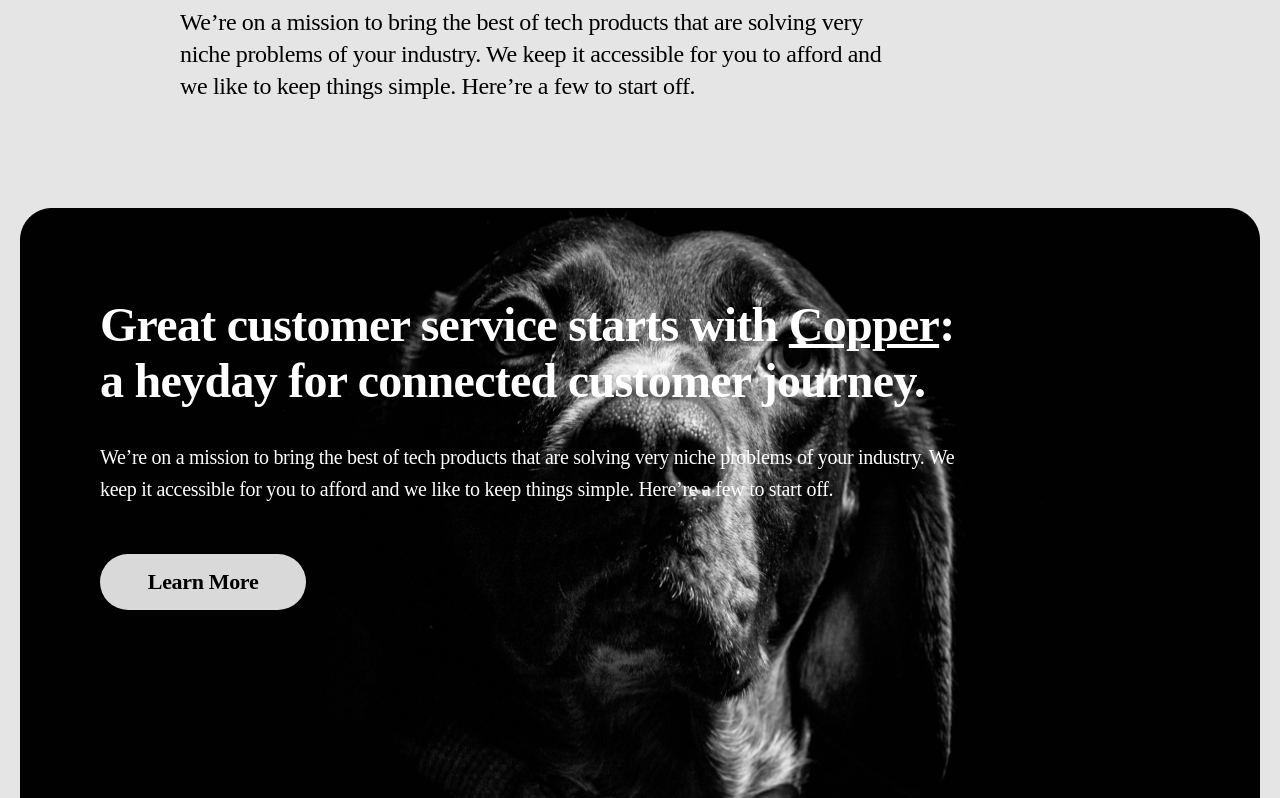
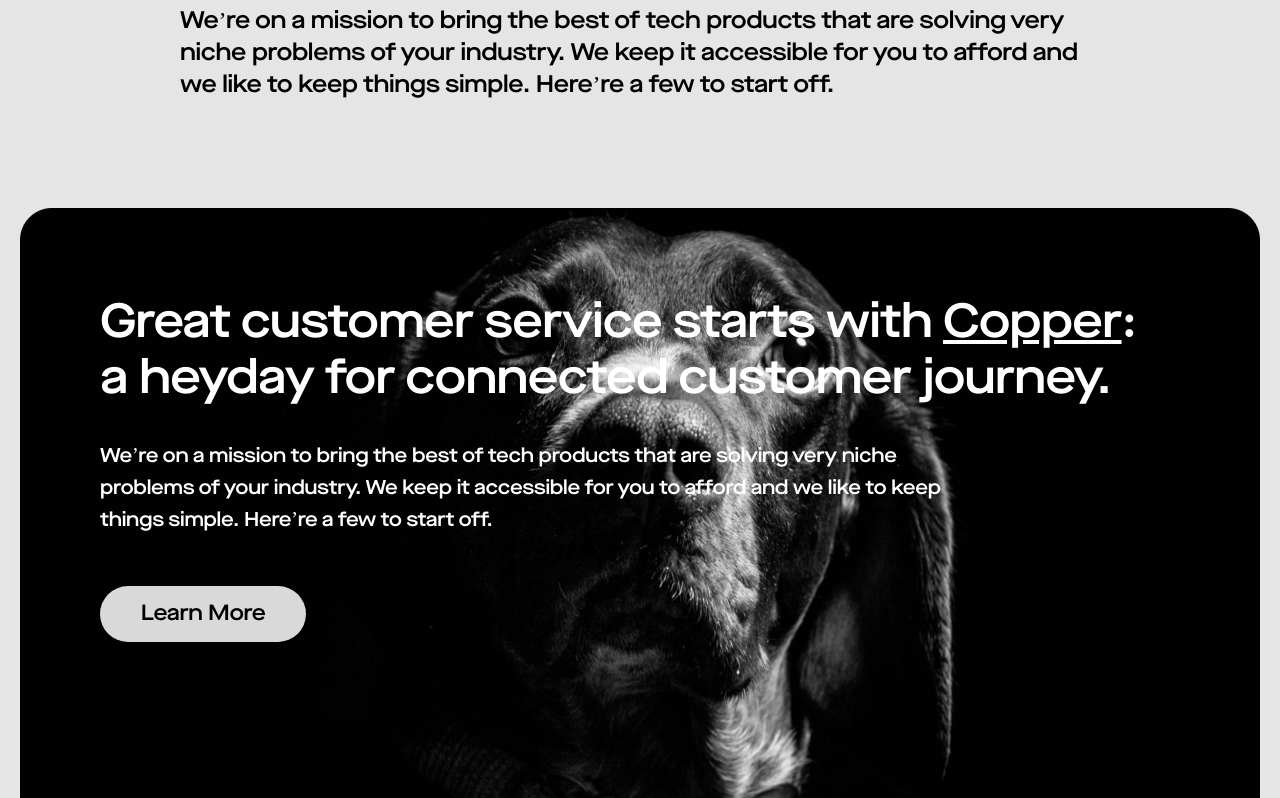
Before and after one commit to murtaz-raina/moveforward, an Angular app: page / in a window 1280 px wide. Shown: the part 954-1752 px from the top of the page. Built offline with nearby package versions, Linux system fonts and the light colour scheme.

Commit message:
moveforwardtech fonts

```diff
--- a/angular.json
+++ b/angular.json
@@ -30,8 +30,11 @@
               "src/assets"
             ],
             "styles": [
-              "src/styles.scss"
+              "src/scss/styles.scss"
             ],
+            "stylePreprocessorOptions": {
+              "includePaths": ["src/scss"]
+            },
             "scripts": []
           },
           "configurations": {
@@ -93,7 +96,7 @@
               "src/assets"
             ],
             "styles": [
-              "src/styles.scss"
+              "src/scss/styles.scss"
             ],
             "scripts": []
           }
--- /dev/null
+++ b/src/scss/_font-family.scss
@@ -0,0 +1,5 @@
+@font-face {
+    font-family: Maison Neue Extended TRIAL;
+    src: url(../assets/fonts/MaisonNeueExtendedTRIAL-Demi.otf);
+    font-display: swap;
+  }
--- a/src/styles.scss
+++ b/src/scss/styles.scss
@@ -1,4 +1,6 @@
 /* You can add global styles to this file, and also import other style files */
+@import "font-family";
+
 html,body{
     padding: 0;
     margin: 0;
```
Also changed, not shown: src/assets/fonts/MaisonNeueExtendedTRIAL-Demi.otf (added), src/environments/environment.dev.ts (renamed from src/app/environments/environment.dev.ts), src/environments/environment.prod.ts (renamed from src/app/environments/environment.prod.ts), src/environments/environment.ts (renamed from src/app/environments/environment.ts).
